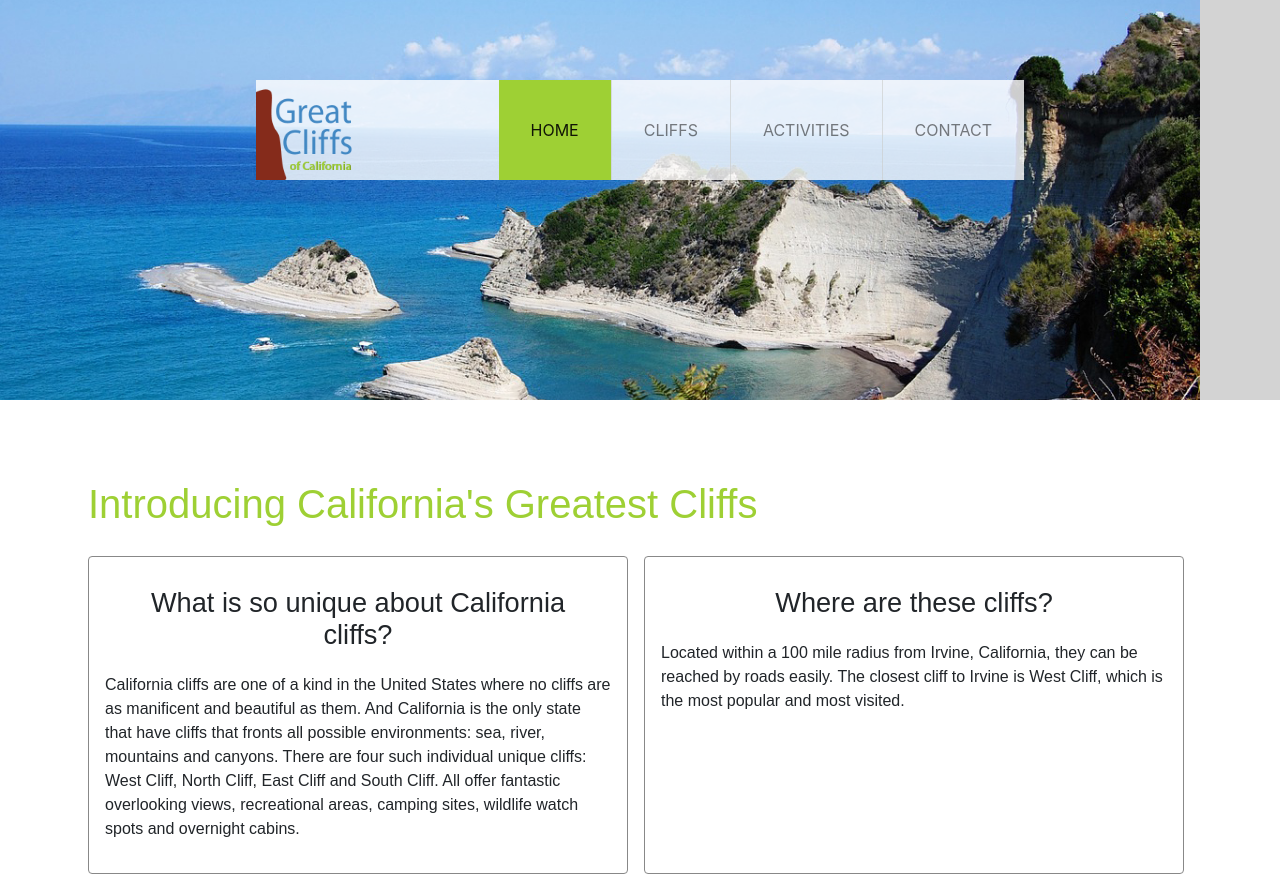
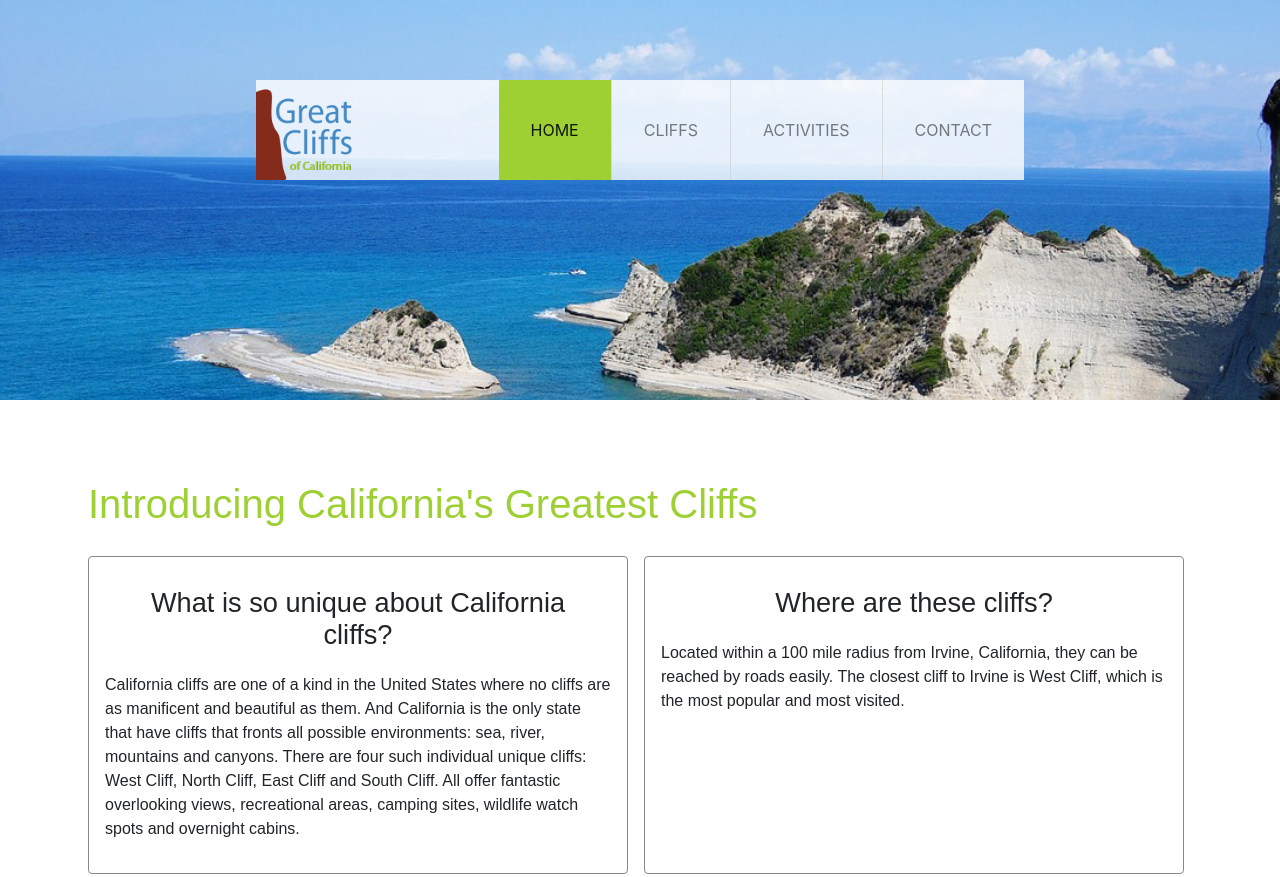
Before and after one commit to Riddhi1992/Week2Day2, a plain HTML site: page w2d2-homework/index.html in a window 1280 px wide. Shown: the top 877 px of the page. Drawn offline with nearby package versions, Linux system fonts and the light colour scheme.

Commit message:
Update styles.css

```diff
--- a/w2d2-homework/styles.css
+++ b/w2d2-homework/styles.css
@@ -6,7 +6,7 @@ header {
 }
 #home header {
   background: no-repeat lightgrey url(images/cliff_ocean.jpg);
-  background-size: 75rem;
+  background-size: 1500px;
 }
 .main-header {
   background-color: rgb(255, 255, 255, 0.8);
```
